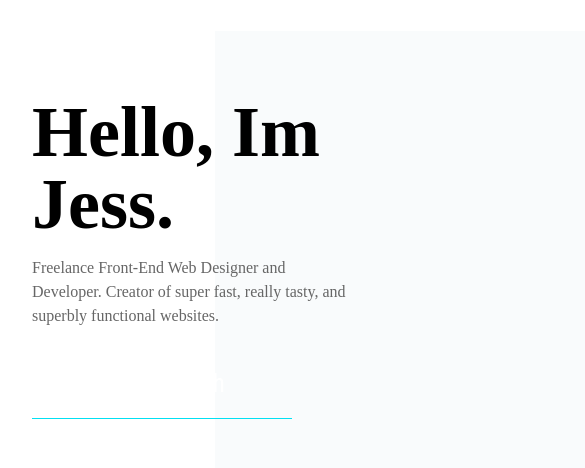
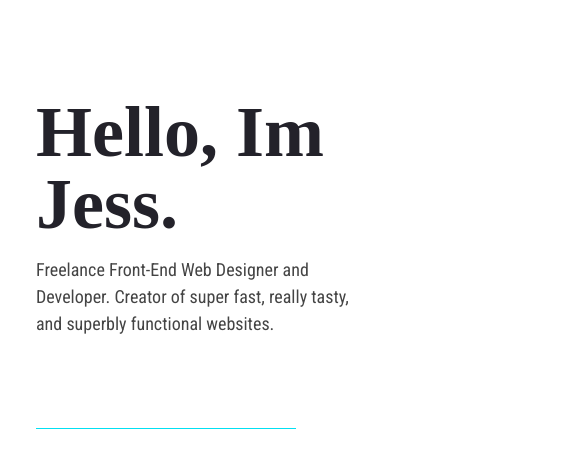
Before and after one commit to jessicavrooyen/jessvrooyen.com, a Gatsby site: page / in a window 390 px wide. Shown: the top 468 px of the page, 585 px wide, since content can reach past the window. Built offline with nearby package versions, Linux system fonts and the light colour scheme; Gatsby itself is replaced by a stand-in of ours; some packages are replaced by stand-ins of ours; a web font is replaced by a local one.

Commit message:
☎️ mobile first responsive design

```diff
--- a/src/pages/index.js
+++ b/src/pages/index.js
@@ -1,31 +1,30 @@
 import React from 'react';
 import Link from 'gatsby-link';
 import styled, { keyframes } from 'styled-components';
+import { media } from '../styles/variables';
+
 import Button from '../components/Button';
 
-
-const opacityAnim = keyframes`
+const AnimateOpacity = keyframes`
   0% {
     opacity: 0;
-  }
-
+}
   100% {
     opacity: 1;
   }
 `;
-const squareBeforeAnim = keyframes`
-  0% {
-    opacity: 0;
-    ${''}
-  }
+// const BlockBefore = keyframes`
+//   0% {
+//     opacity: 0;
+//   }
 
-  100% {
-    opacity: 1;
-    ${''}
-  }
-`;
+//   100% {
+//     opacity: 1;
+//   }
+// `;
 
-const slideUp = keyframes`
+
+const TextIn = keyframes`
   0% {
     transform: translateY(100%);
   }
@@ -39,84 +38,92 @@ const slideUp = keyframes`
 const Title = styled.h1`
   font-family: "Fira Serif", serif;
   font-weight: 700;
-  font-size: 72px;
+  font-size: 5rem;
   line-height: 1;
   margin-bottom: 16px;
-  color: black;
+  color: #23222A;
   transform: translateY(100%);
-  animation: ${slideUp} 1.4s cubic-bezier(.54,.09,.11,1) forwards;
+  animation: ${TextIn} .7s cubic-bezier(.54,.09,.11,1) forwards;
   animation-delay: 1s;
+
+  ${media.sm`
+  font-size: 4rem;
+  `}
 `;
 
 const Text = styled.p`
-  line-height: 1.5;
-  font-family: europa;
-  font-weight: 400;
-  color: #666;
-  font-size: 16px;
+  font-family: 'Roboto Condensed', sans-serif;
+  font-weight: 300;
+  color: #444;
   margin-bottom: 24px;
   transform: translateY(100%);
-  animation: ${slideUp} 1.35s cubic-bezier(.5,0,0,1) forwards;
+  animation: ${TextIn} 1.10s cubic-bezier(.5,0,0,1) forwards;
   animation-delay: 1.2s;
 `;
 
-const squareAfterAnim = keyframes`
-  0% {
-    transform: translateX(-100%) scaleX(3);
-    opacity: 1;
-  }
+// const BlockAfter = keyframes`
+//   0% {
+//     transform: translateX(-100%) scaleX(3);
+//     opacity: 1;
+//   }
 
-  90% {
-    transform: translateX(250%) scaleX(1);
-    opacity: 1;
-  }
+//   90% {
+//     transform: translateX(250%) scaleX(1);
+//     opacity: 1;
+//   }
 
-  91% {
-    transform: translateX(300%) scaleX(1);
-    opacity: 0;
-  }
+//   95% {
+//     transform: translateX(300%) scaleX(1);
+//     opacity: 0;
+//   }
 
-  100% {
-    transform: translateX(300%) scaleX(1);
-    opacity: 0;
-  }
-`;
-
+//   100% {
+//     transform: translateX(300%) scaleX(1);
+//     opacity: 0;
+//   }
+// `;
 const IndexWrapper = styled.div`
   padding: 0 2rem;
   margin-top: 96px;
   margin-bottom: 96px;
   max-width: 600px;
-  padding: 0 2rem;
   position: relative;
   opacity: 0;
-  animation: ${opacityAnim} .4s .15s ease-in-out forwards;
+  animation: ${AnimateOpacity} .4s .15s ease-in-out forwards;
 
-  &:before {
+  ${'' /* &:before {
     content: '';
     position: absolute;
     top: -20%;
     z-index: -1;
-    left: calc(55%);
-    width: 150%;
+    left: 50%;
+    width: 54%;
     height: 150%;
-    background-color: #f9fbfc;
+    background-color: #94ecf8;
     opacity: 0;
-    animation: ${squareBeforeAnim} .75s 1.75s ease-in forwards;
-  }
+    animation: ${BlockBefore} .75s 1.75s ease-in forwards;
 
-  &:after {
+    ${media.sm`
+    left: calc(59%);
+    width: 46%;
+    `}
+    }
+  } */}
+
+  ${'' /* &:after {
     content: '';
     position: absolute;
     top: -20%;
     z-index: 1;
     left: 0;
-    width: 150%;
+    width: 0%;
     height: 150%;
     background-color: #fff;
-    transform: translateX(-100%) scaleX(3);
-    animation: ${squareAfterAnim} 4.5s .15s cubic-bezier(.54,.09,.11,1) forwards;
-  }
+    transform: translateX(-100%) scaleX(3)
+    animation: ${BlockAfter} 4.5s .15s cubic-bezier(.54,.09,.11,1) forwards;
+  } */}
+
+
 `;
 
 const IndexPage = () => (
--- a/src/styles/globals.js
+++ b/src/styles/globals.js
@@ -16,19 +16,19 @@ injectGlobal`
     }
     html, body {
         height: 100%;
-        line-height: 1em;
+        line-height: 1.5em;
         -webkit-font-smoothing: antialiased;
         -moz-osx-font-smoothing: grayscale;
   }
   @media screen and (min-width: 20rem) {
     html {
-      font-size: calc(0.875rem + 0.5 * ((100vw - 20rem) / 60));
+      font-size: calc(1rem + 0.5 * ((100vw - 20rem) / 60));
       line-height: calc(1em + 0.3 * ((100vw - 20em) / 60));
     }
     }
     @media screen and (min-width: 80em) {
         html {
-        font-size: 1.375rem;
+        font-size: 1.5rem;
         line-height: 1.3em;
         }
     }
@@ -36,7 +36,6 @@ injectGlobal`
         background: #fff;
         color: #23222A;
         backface-visibility: hidden;
-        font-family: 'Roboto', sans-serif;
         font-weight: 200;
     }
     h1,h2,h3,h4,h5,h6 {
--- a/src/styles/variables.js
+++ b/src/styles/variables.js
@@ -1,30 +1,7 @@
 import { css } from 'styled-components';
 
-export const colors = {
-  blue900: '#03E0F2',
-  blue500: '#94ECF8',
-  gray500: '#2D343B',
-  yellow500: '#03E0F2',
-  yellow700: '#03E0F2',
-};
-
-export const fonts = {
-  sansSerif: '\'Roboto\', stack-sans, sans-serif',
-  mono: '\'Roboto Mono\', stack-mono, monospace',
-};
-
-// export const spaces = {
-//   p500: '5rem',
-//   p400: '4rem',
-//   p300: '3rem',
-//   p200: '2rem',
-//   p100: '1rem',
-//   p50: '.5rem',
-//   p25: '.25rem',
-// };
-
 export const mq = {
-  xs: '22em',
+  xs: '22.5em',
   sm: '40em',
   md: '54em',
   lg: '78em',
--- a/src/utils/typography.jsx
+++ b/src/utils/typography.jsx
@@ -2,19 +2,19 @@ import Typography from 'typography';
 
 
 const typography = new Typography({
-  baseFontSize: '16px',
+  baseFontSize: '18px',
   baseLineHeight: 1.5,
-  headerFontFamily: ['Fira Sans', 'sans-serif'],
-  bodyFontFamily: ['Open Sans', 'sans-serif'],
+  headerFontFamily: ['Fira Serif', 'sans-serif'],
+  bodyFontFamily: ['Roboto Condensed', 'sans-serif'],
   scaleRatio: 2.5,
   headerWeight: 700,
   googleFonts: [
     {
-      name: 'Fira Sans',
+      name: 'Fira Serif',
       styles: ['700'],
     },
     {
-      name: 'Open Sans',
+      name: 'Roboto Condensed',
       styles: ['400'],
     },
   ],
```
